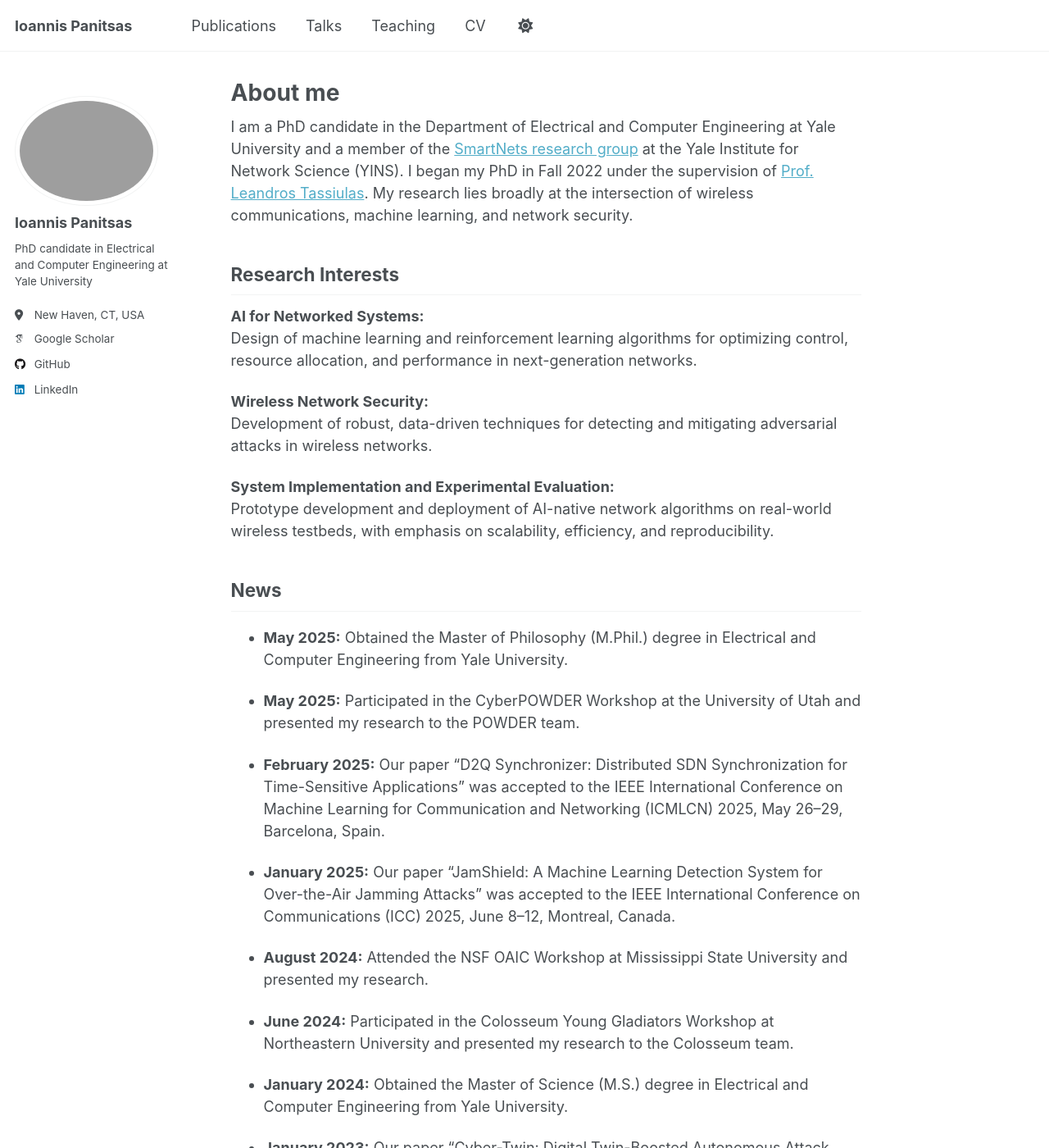
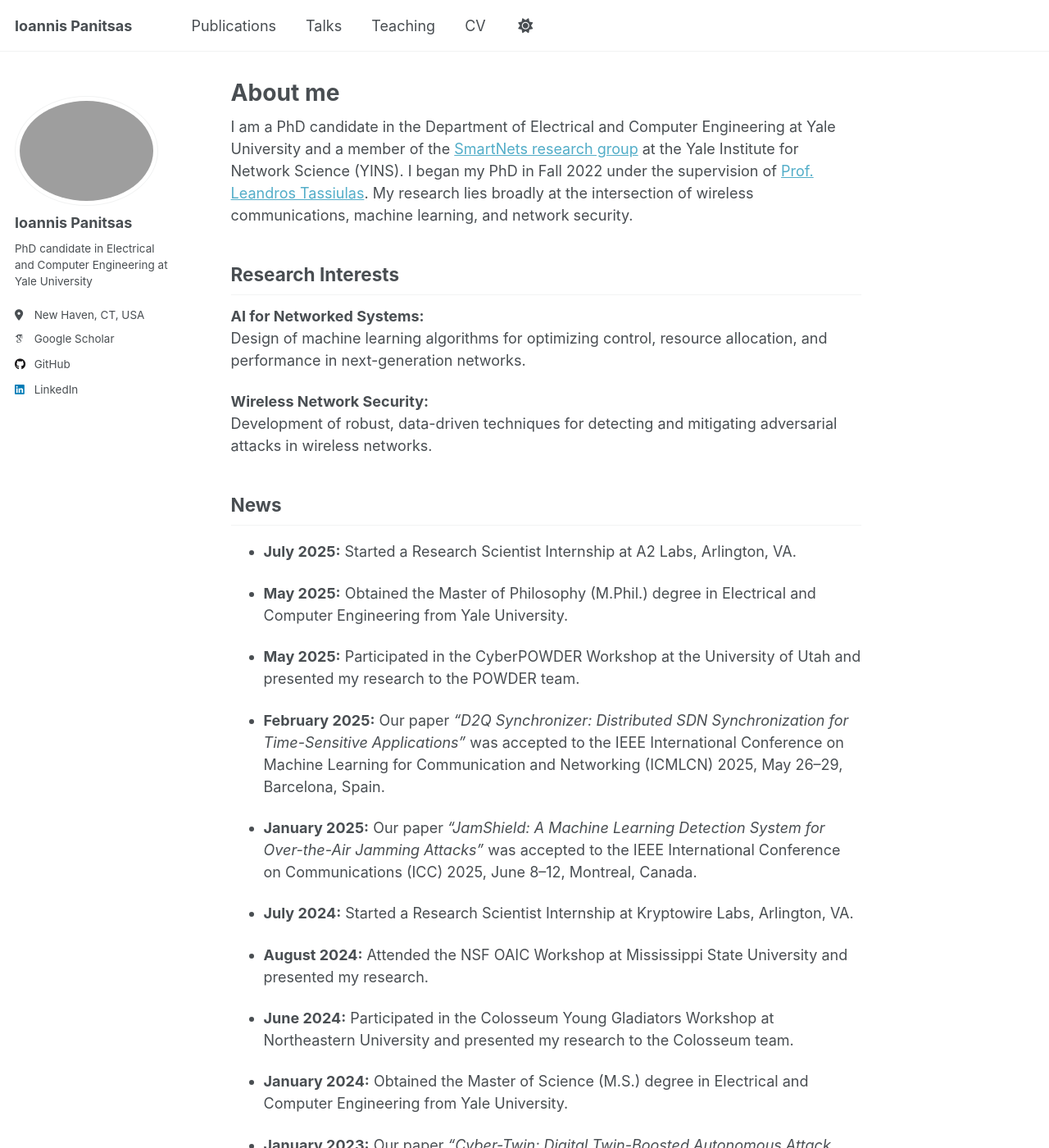
Before and after one commit to panitsasi/panitsasi.github.io, a Jekyll site: the page built from _pages/about.md, in a window 1280 px wide and 1400 px high. Shown: the whole window at 82% size. Built offline with Jekyll 4.4.1, drawn with Linux system fonts in a browser that asks for light colours; some web fonts are replaced; some of the changed text lies outside the part shown.

Commit message:
Update about.md

```diff
--- a/_pages/about.md
+++ b/_pages/about.md
@@ -8,23 +8,24 @@ I am a PhD candidate in the Department of Electrical and Computer Engineering at
 
 ## Research Interests
 **AI for Networked Systems:**
-Design of machine learning and reinforcement learning algorithms for optimizing control, resource allocation, and performance in next-generation networks.
+Design of machine learning algorithms for optimizing control, resource allocation, and performance in next-generation networks.
 
 **Wireless Network Security:**
 Development of robust, data-driven techniques for detecting and mitigating adversarial attacks in wireless networks.
 
-**System Implementation and Experimental Evaluation:**
-Prototype development and deployment of AI-native network algorithms on real-world wireless testbeds, with emphasis on scalability, efficiency, and reproducibility.
+## News
 
-## News
+- **July 2025:** Started a Research Scientist Internship at A2 Labs, Arlington, VA.
 
 - **May 2025:** Obtained the Master of Philosophy (M.Phil.) degree in Electrical and Computer Engineering from Yale University.
 
 - **May 2025:** Participated in the CyberPOWDER Workshop at the University of Utah and presented my research to the POWDER team.
 
-- **February 2025:** Our paper “D2Q Synchronizer: Distributed SDN Synchronization for Time-Sensitive Applications” was accepted to the IEEE International Conference on Machine Learning for Communication and Networking (ICMLCN) 2025, May 26–29, Barcelona, Spain.
+- **February 2025:** Our paper *“D2Q Synchronizer: Distributed SDN Synchronization for Time-Sensitive Applications”* was accepted to the IEEE International Conference on Machine Learning for Communication and Networking (ICMLCN) 2025, May 26–29, Barcelona, Spain.
 
-- **January 2025:** Our paper “JamShield: A Machine Learning Detection System for Over-the-Air Jamming Attacks” was accepted to the IEEE International Conference on Communications (ICC) 2025, June 8–12, Montreal, Canada.
+- **January 2025:** Our paper *“JamShield: A Machine Learning Detection System for Over-the-Air Jamming Attacks”* was accepted to the IEEE International Conference on Communications (ICC) 2025, June 8–12, Montreal, Canada.
+
+- **July 2024:** Started a Research Scientist Internship at Kryptowire Labs, Arlington, VA.
 
 - **August 2024:** Attended the NSF OAIC Workshop at Mississippi State University and presented my research.
 
@@ -32,4 +33,4 @@ Prototype development and deployment of AI-native network algorithms on real-wor
 
 - **January 2024:** Obtained the Master of Science (M.S.) degree in Electrical and Computer Engineering from Yale University.
 
-- **January 2023:** Our paper “Cyber-Twin: Digital Twin-Boosted Autonomous Attack Detection for Vehicular Ad-Hoc Networks” was accepted to the IEEE International Conference on Communications (ICC) 2024, June 9–13, Denver, CO, USA.
+- **January 2023:** Our paper *“Cyber-Twin: Digital Twin-Boosted Autonomous Attack Detection for Vehicular Ad-Hoc Networks”* was accepted to the IEEE International Conference on Communications (ICC) 2024, June 9–13, Denver, CO, USA.
```
